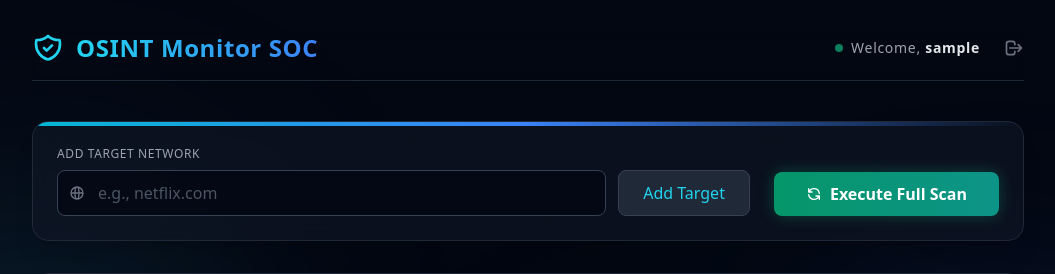
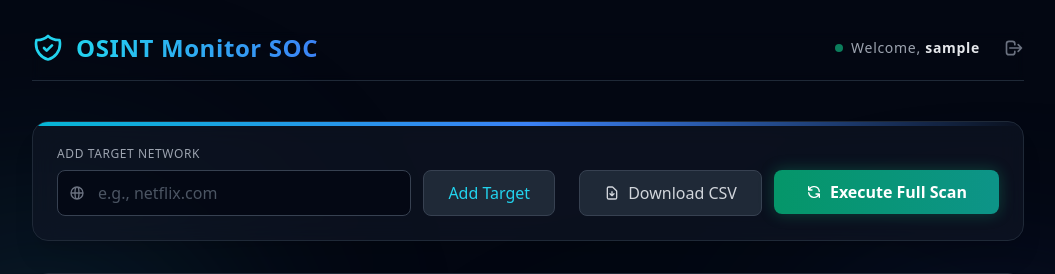
Before and after one commit to priyansu206/osint-monitor, a Flask app: page / in a window 1280 px wide. Shown: the top 274 px of the page, without its empty margins (112-1167 px from the left). Run offline with Flask 3, Linux system fonts and the light colour scheme; the visitor is signed in with stand-in values (Sample User, id 1); data that the repository does not hold is empty; some libraries are stand-ins or nearby versions.

Commit message:
fear:CSV download file function  implemented

```diff
--- a/app.py
+++ b/app.py
@@ -1,3 +1,6 @@
+import io
+import csv
+from flask import Response
 from flask import Flask, render_template, request, redirect, session
 from werkzeug.security import generate_password_hash, check_password_hash
 import psycopg2
@@ -12,7 +15,7 @@ DATABASE_URL = os.getenv("DATABASE_URL")
 
 app = Flask(__name__)
 
-#pulls the key from env files
+# pulls the key from env files
 app.secret_key = os.getenv("FLASK_SECRET_KEY", "super_secret_dev_key_do_not_share")
 
 # DATABASE CONNECTION FUNCTION - This is a helper function to create a new database connection whenever we need to interact with the database.
@@ -126,6 +129,30 @@ def run_scan():
         print(f"[FLASK] Error: {e}")
 
     return redirect('/')
+@app.route('/export')
+def export():
+    if 'user_id' not in session:
+        return redirect('/')
+    conn = get_db_connection()
+    cursor = conn.cursor(cursor_factory=psycopg2.extras.DictCursor)
+    cursor.execute('SELECT domain_name, status, last_checked FROM targets WHERE user_id = %s', (session['user_id'],))
+    targets = cursor.fetchall()
+
+    cursor.close()
+    conn.close()
+    output = io.StringIO()
+    writer = csv.writer(output)
+
+    writer.writerow(['Target Host', 'Current Status', 'Last Audit (UTC)'])
+
+    for t in targets:
+        writer.writerow([t['domain_name'], t['status'], t['last_checked']])
+
+    return Response(
+        output.getvalue(),
+        mimetype="text/csv",
+        headers={"Content-Disposition": "attachment;filename=soc_threat_report.csv"}
+    )
 
 if __name__ == '__main__':
     app.run(debug=True, port=8080)
--- a/templates/index.html
+++ b/templates/index.html
@@ -134,12 +134,19 @@
                 </form>
             </div>
 
+            <div class="flex flex-col md:flex-row gap-3 w-full md:w-auto">
+                <a href="/export" class="w-full md:w-auto bg-gray-800 hover:bg-gray-700 text-gray-300 font-medium py-2.5 px-6 rounded-lg border border-gray-700 hover:border-gray-500 transition-all duration-200 flex items-center justify-center gap-2">
+                    <svg class="w-4 h-4" fill="none" stroke="currentColor" viewBox="0 0 24 24"><path stroke-linecap="round" stroke-linejoin="round" stroke-width="2" d="M12 10v6m0 0l-3-3m3 3l3-3m2 8H7a2 2 0 01-2-2V5a2 2 0 012-2h5.586a1 1 0 01.707.293l5.414 5.414a1 1 0 01.293.707V19a2 2 0 01-2 2z"></path></svg>
+                    Download CSV
+                </a>
+
                 <form action="/scan" method="POST" class="m-0 w-full md:w-auto" id="scanForm">
                     <button type="submit" id="scanButton" class="w-full md:w-auto bg-gradient-to-r from-emerald-600 to-teal-600 hover:from-emerald-500 hover:to-teal-500 text-white font-bold py-2.5 px-8 rounded-lg shadow-[0_0_15px_rgba(16,185,129,0.3)] transition-all duration-200 flex items-center justify-center gap-2">
                         <svg id="scanIcon" class="w-4 h-4" fill="none" stroke="currentColor" viewBox="0 0 24 24"><path stroke-linecap="round" stroke-linejoin="round" stroke-width="2" d="M4 4v5h.582m15.356 2A8.001 8.001 0 004.582 9m0 0H9m11 11v-5h-.581m0 0a8.003 8.003 0 01-15.357-2m15.357 2H15"></path></svg>
                         <span id="scanText">Execute Full Scan</span>
                     </button>
                 </form>
+            </div>
         </div>
 
         <div class="bg-gray-900/60 backdrop-blur-md rounded-2xl shadow-xl border border-gray-800 overflow-hidden">
```
Lines whose indentation alone changed are shown as unchanged.
